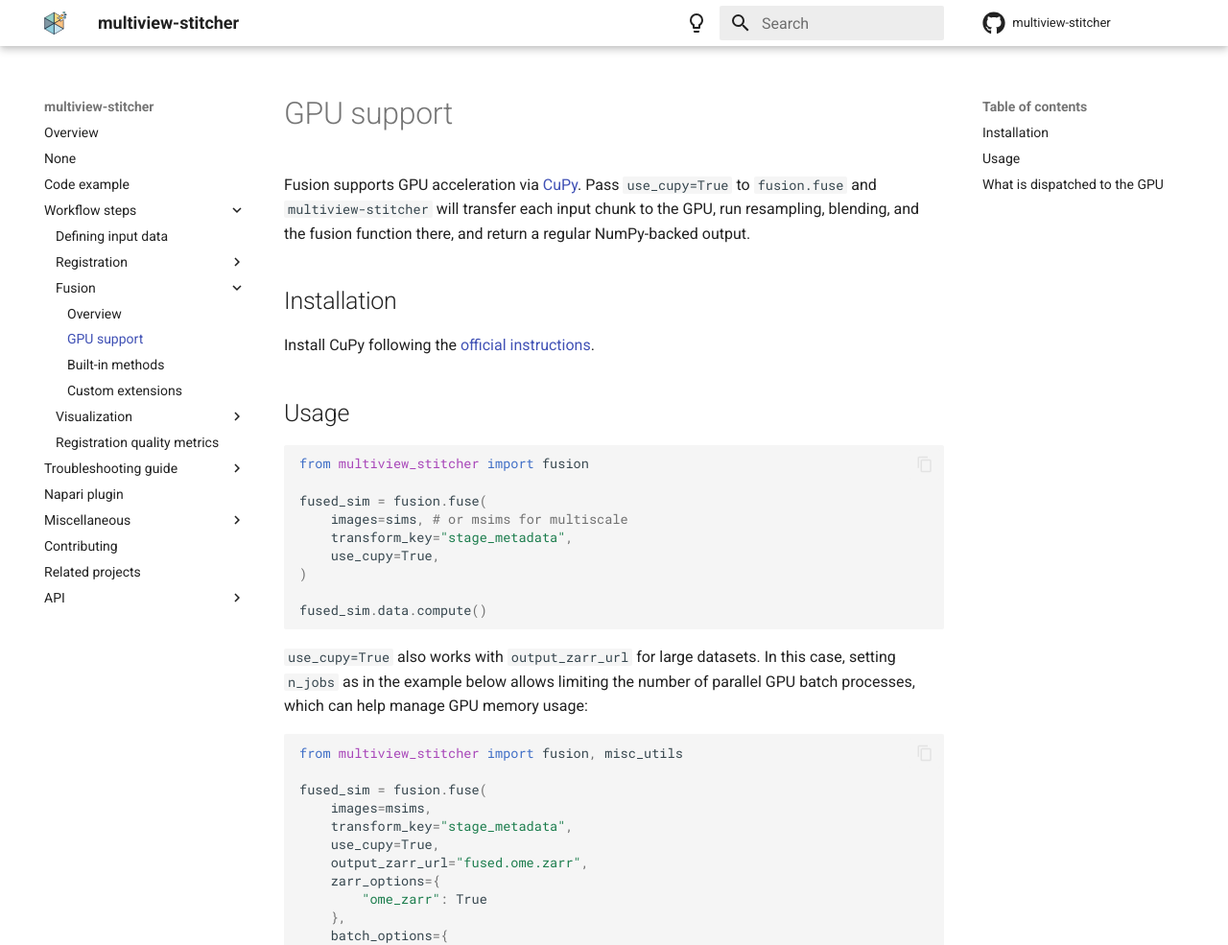
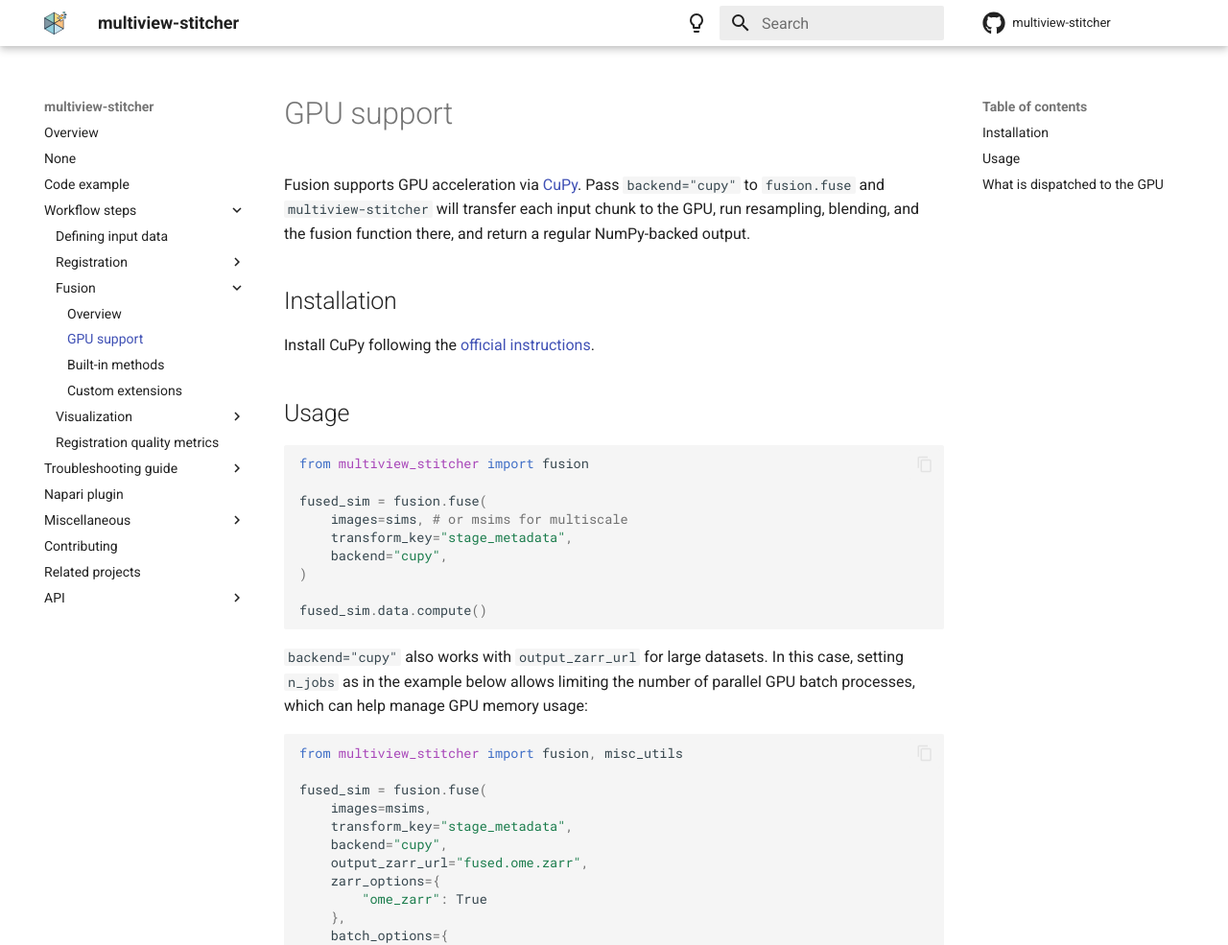
Before and after one commit to multiview-stitcher/multiview-stitcher, an MkDocs documentation site: the page built from docs/gpu_support.md, in a window 1280 px wide and 1400 px high. Shown: the top 985 px of the window at 96% size. Built offline with MkDocs 1.6.1 and Material for MkDocs 9.7.7, drawn with Linux system fonts in a browser that asks for light colours; comment, search, counter and statistics services are not loaded; the version menu is left out.

Commit message:
Refactor GPU support to use 'backend' argument instead of 'use_cupy' in fusion functions and documentation

````diff
--- a/docs/gpu_support.md
+++ b/docs/gpu_support.md
@@ -1,6 +1,6 @@
 # GPU support
 
-Fusion supports GPU acceleration via [CuPy](https://cupy.dev/). Pass `use_cupy=True` to `fusion.fuse` and `multiview-stitcher` will transfer each input chunk to the GPU, run resampling, blending, and the fusion function there, and return a regular NumPy-backed output.
+Fusion supports GPU acceleration via [CuPy](https://cupy.dev/). Pass `backend="cupy"` to `fusion.fuse` and `multiview-stitcher` will transfer each input chunk to the GPU, run resampling, blending, and the fusion function there, and return a regular NumPy-backed output.
 
 ## Installation
 
@@ -14,13 +14,13 @@
 fused_sim = fusion.fuse(
     images=sims, # or msims for multiscale
     transform_key="stage_metadata",
-    use_cupy=True,
+    backend="cupy",
 )
 
 fused_sim.data.compute()
 ```
 
-`use_cupy=True` also works with `output_zarr_url` for large datasets. In this case, setting `n_jobs` as in the example below allows limiting the number of parallel GPU batch processes, which can help manage GPU memory usage:
+`backend="cupy"` also works with `output_zarr_url` for large datasets. In this case, setting `n_jobs` as in the example below allows limiting the number of parallel GPU batch processes, which can help manage GPU memory usage:
 
 ```python
 from multiview_stitcher import fusion, misc_utils
@@ -28,7 +28,7 @@
 fused_sim = fusion.fuse(
     images=msims,
     transform_key="stage_metadata",
-    use_cupy=True,
+    backend="cupy",
     output_zarr_url="fused.ome.zarr",
     zarr_options={
         "ome_zarr": True
````
Also changed, not shown: docs/built_in_methods_fusion.md (+2 -2 lines), docs/extension_api_fusion.md (+1 -1 lines), docs/features.md (+1 -1 lines), docs/fusion_overview.md (+3 -2 lines), docs/troubleshoot_fusion.md (+2 -2 lines), 2 other files.
